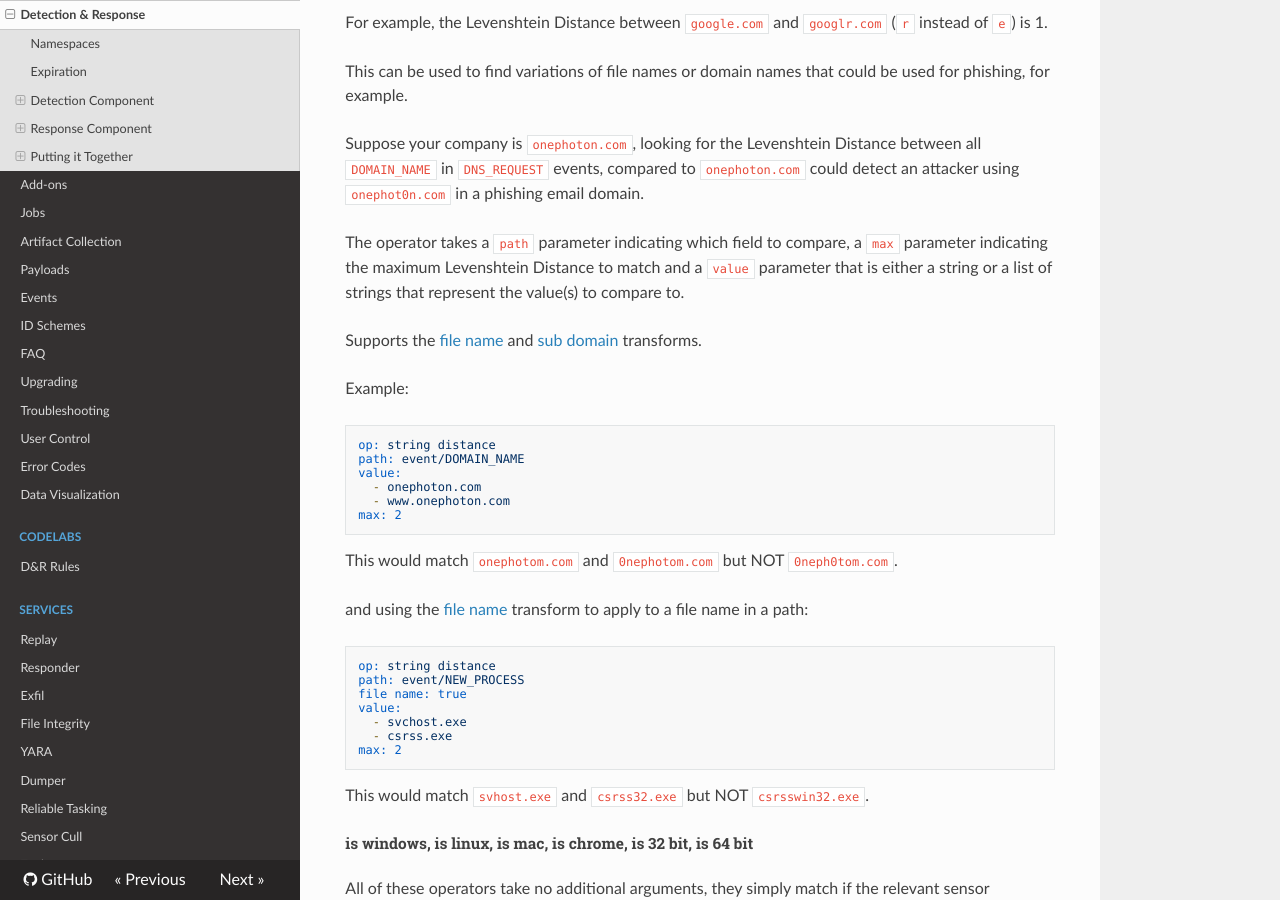
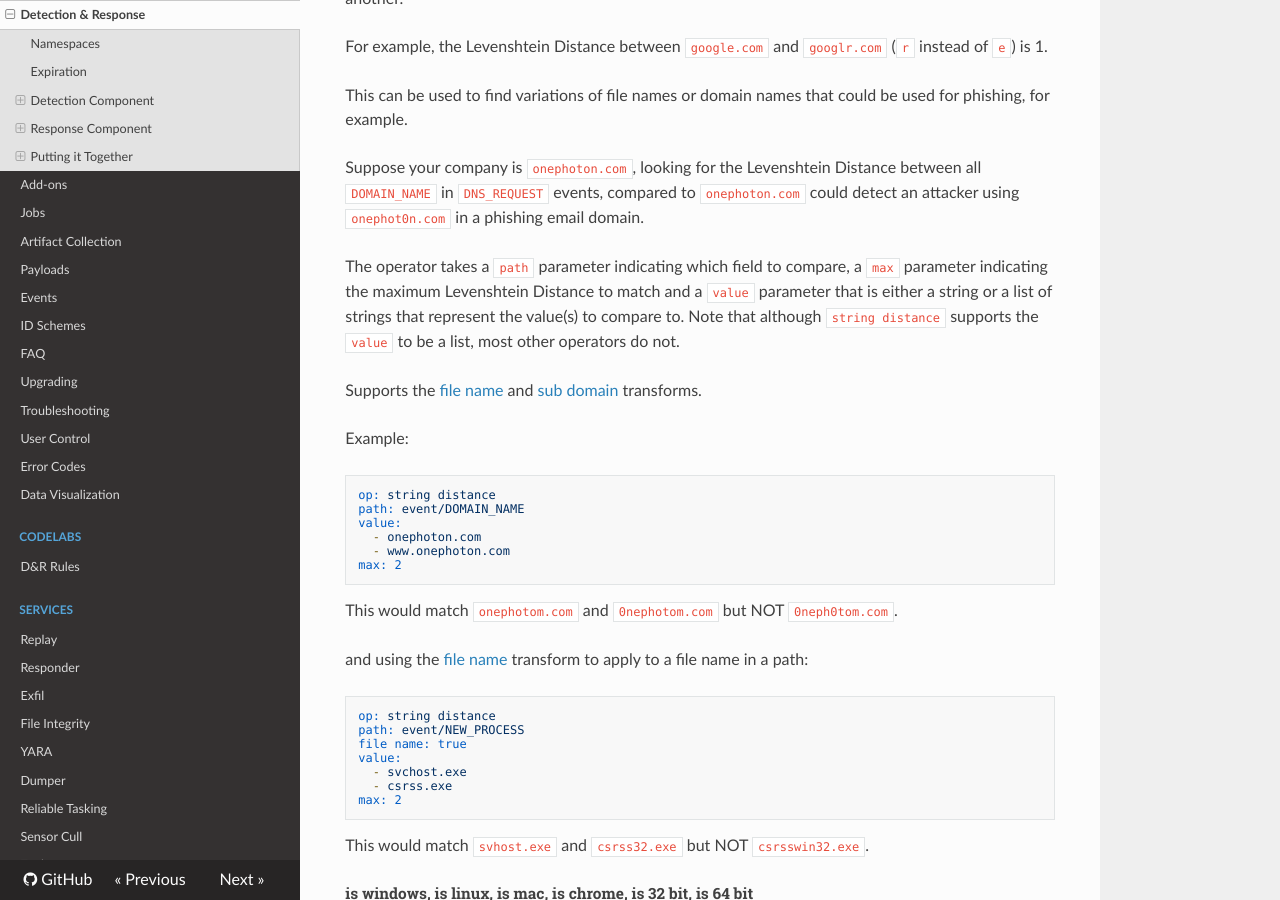
Before and after one commit to refractionPOINT/lce_doc, an MkDocs documentation site: the page built from docs/dr.md, in a window 1280 px wide and 900 px high, scrolled down 8135 px. Built offline with MkDocs 1.6.1, drawn with Linux system fonts in a browser that asks for light colours; nearby versions of some CDN libraries; old or Windows-style settings are respelled for this version of MkDocs; some of the changed text lies outside the part shown.

```diff
--- a/docs/dr.md
+++ b/docs/dr.md
@@ -49,6 +49,7 @@ to events coming from the LimaCharlie agents. Other targets are available howeve
 
 * `edr`: the default, [telemetry events](events.md#edr-events) from LC agents.
 * `artifact`: applies to artifacts submitted through the REST API or through the [artifact_get](sensor_commands.md#artifact_get) command of the agent.
+* `artifact_event`: applies to lifecycle around artifacts, like a new artifact being ingested.
 * `deployment`: applies to [high level events](events.md#deployment-events) about the entire deployment, like new enrollments and cloned sensors detected.
 
 While the `edr` and `deployment` targets supports most of the APIs, stateful operators and actions below, the `log` target only supports the following subset:
@@ -288,7 +289,8 @@ email domain.
 
 The operator takes a `path` parameter indicating which field to compare, a `max` parameter indicating the
 maximum Levenshtein Distance to match and a `value` parameter that is either a string or a list of strings
-that represent the value(s) to compare to.
+that represent the value(s) to compare to. Note that although `string distance` supports the `value` to be
+a list, most other operators do not.
 
 Supports the [file name](#file-name) and [sub domain](#sub-domain) transforms.
 
```
